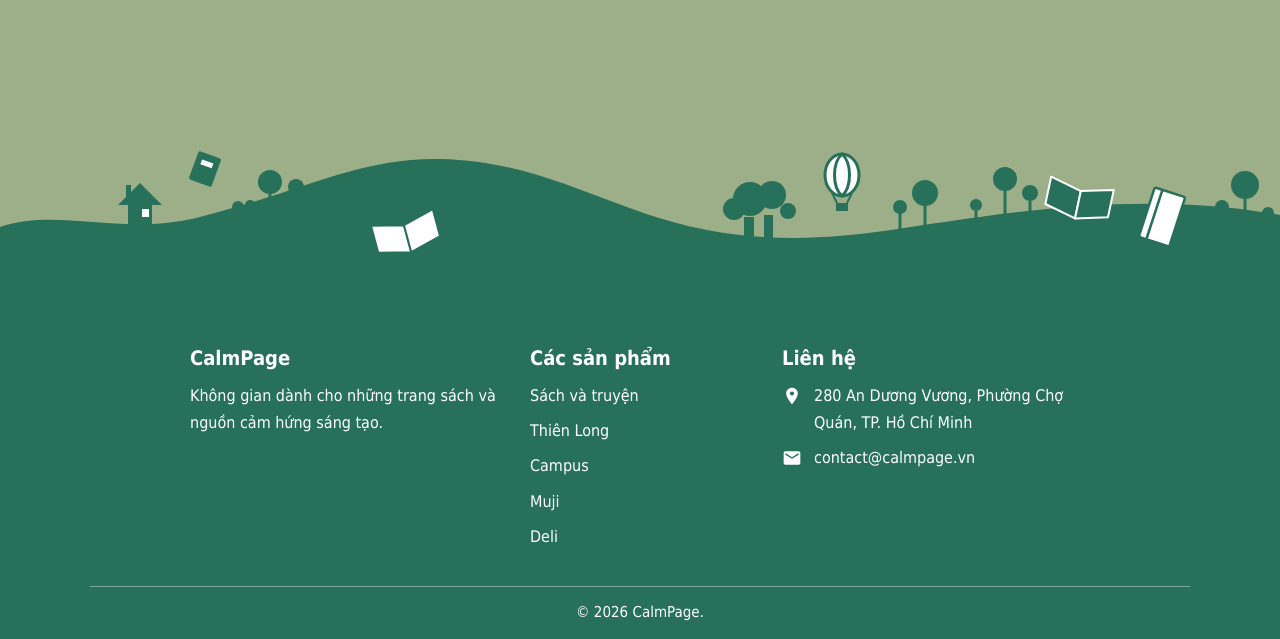
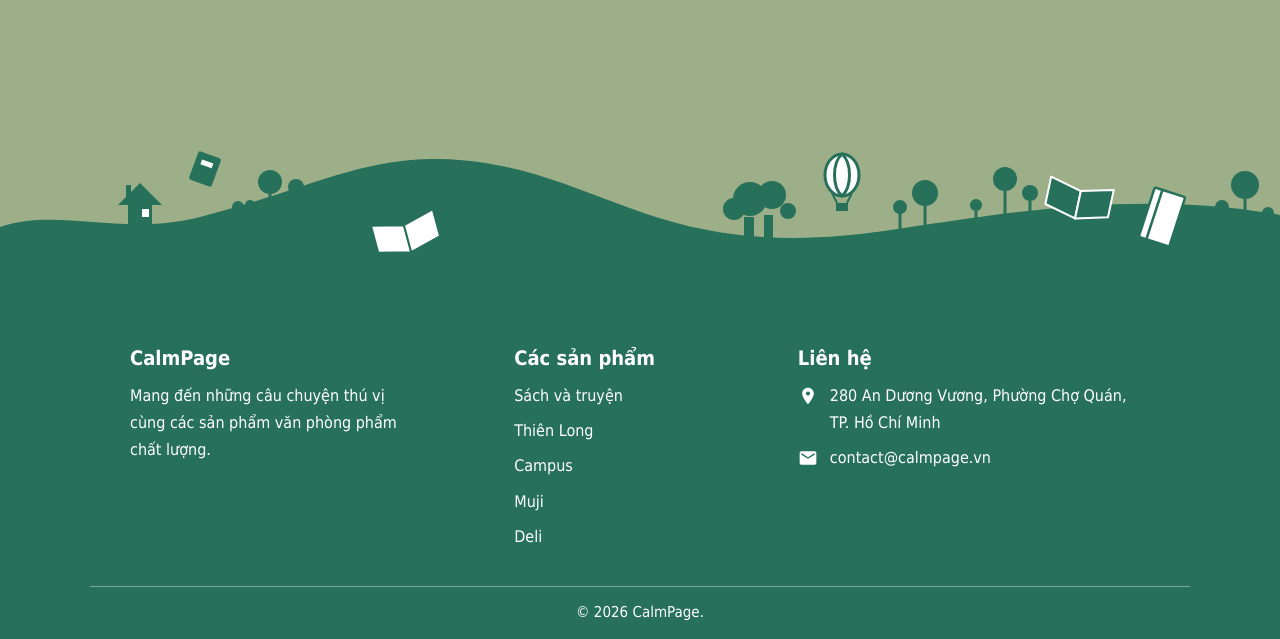
Before and after one commit to tdzat2407/Stationery-Store, a plain HTML site: page index.html in a window 1280 px wide. Shown: the part 1529-2168 px from the top of the page. Drawn offline with Linux system fonts and the light colour scheme.

Commit message:
Sua footer

```diff
--- a/css/style.css
+++ b/css/style.css
@@ -406,12 +406,16 @@ body{
 }
 
 .chan-trang-luoi {
-    max-width: 900px;
+    max-width: 1020px;
     margin: 0 auto;
     display: grid;
     grid-template-columns: 1.4fr 1fr 1.4fr;
     gap: 32px;
     text-align: left;
+}
+
+.chan-cot:first-child {
+    margin-right: 80px;
 }
 
 .chan-cot h4 {
--- a/index.html
+++ b/index.html
@@ -301,7 +301,7 @@
         <div class="chan-trang-luoi">
             <div class="chan-cot">
                 <h4>CalmPage</h4>
-                <p>Không gian dành cho những trang sách và nguồn cảm hứng sáng tạo.</p>
+                <p>Mang đến những câu chuyện thú vị cùng các sản phẩm văn phòng phẩm chất lượng.</p>
             </div>
 
             <div class="chan-cot">
```
Also changed, not shown: about.html (+1 -1 lines), contact.html (+1 -1 lines), products.html (+1 -1 lines).
